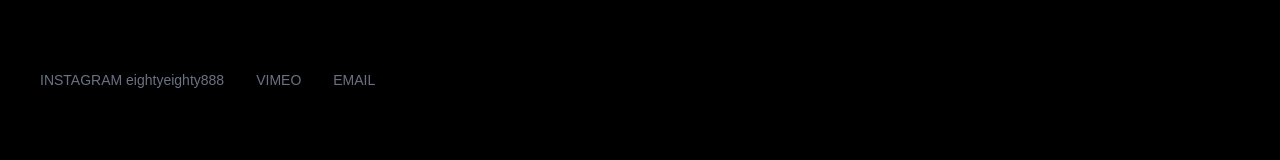
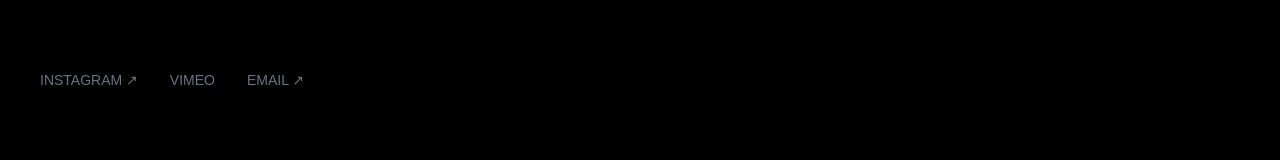
Before and after one commit to eitohagi/eito-portfolio, a Next.js app: page / in a window 1280 px wide. Shown: the part 5929-6089 px from the top of the page. Built offline with nearby package versions, Linux system fonts and the light colour scheme.

Commit message:
Update contact links

```diff
--- a/app/page.tsx
+++ b/app/page.tsx
@@ -209,10 +209,12 @@ export default function Home() {
 <div className="flex flex-wrap gap-8 text-sm text-gray-500">
 
   <a
-              href="#"
+    href="https://www.instagram.com/eightyeighty888/"
+    target="_blank"
+    rel="noopener noreferrer"
     className="transition hover:text-white"
   >
-              INSTAGRAM eightyeighty888
+    INSTAGRAM ↗
   </a>
 
   <a
@@ -226,11 +228,10 @@ export default function Home() {
     href="mailto:eito.hagi28@gmail.com"
     className="transition hover:text-white"
   >
-              EMAIL
+    EMAIL ↗
   </a>
 
 </div>
-
 
           {/* COPYRIGHT */}
           <p className="mt-20 text-xs text-gray-700">
```
Lines whose indentation alone changed are shown as unchanged.
